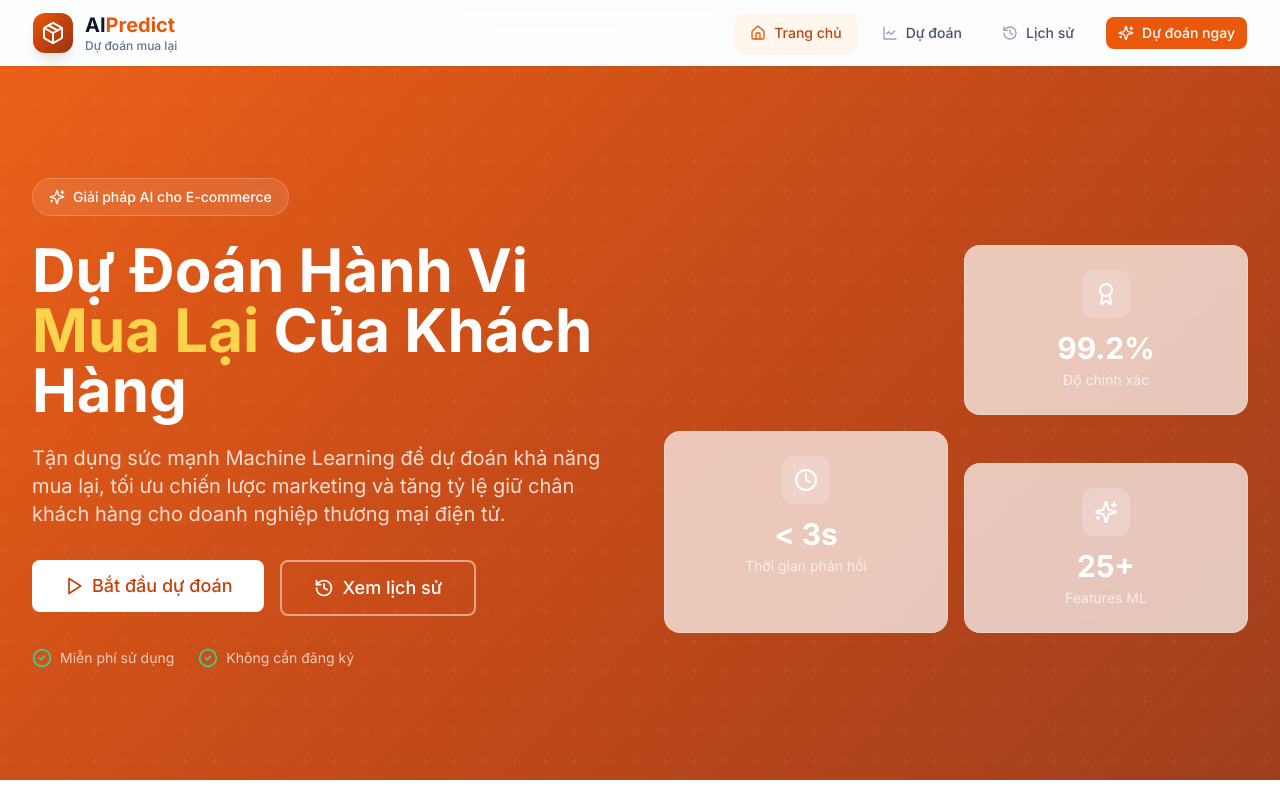
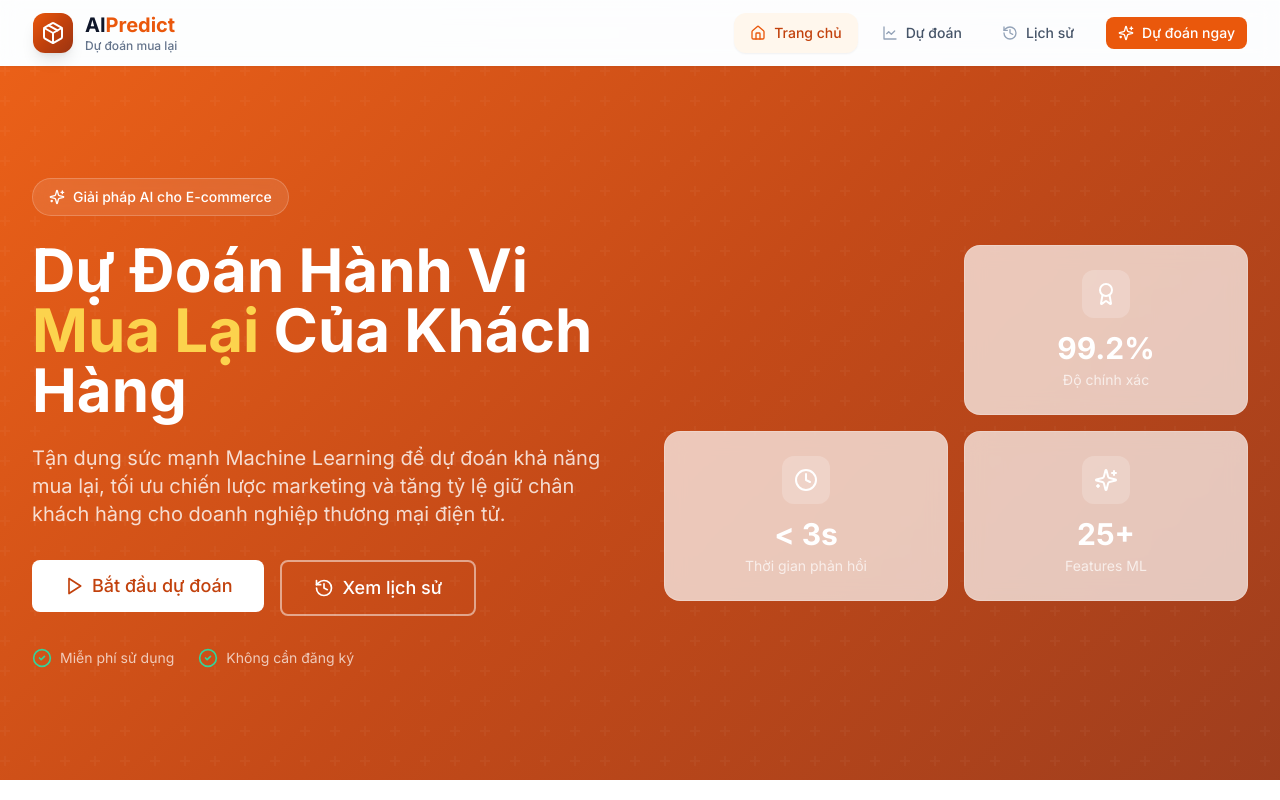
Before and after one commit to Silas1502/Predict_Repurchase_FE, a Next.js app: page / in a window 1280 px wide. Shown: the top 800 px of the page. Built offline with nearby package versions, Linux system fonts and the light colour scheme.

Commit message:
cap nhat frontend 31/3/2026 lan 2

```diff
--- a/src/app/page.tsx
+++ b/src/app/page.tsx
@@ -168,9 +168,7 @@ export default function HomePage() {
                 return (
                   <div
                     key={index}
-                    className={`glass rounded-2xl p-6 text-center animate-slide-up ${
-                      index % 2 === 1 ? 'mt-8' : ''
-                    }`}
+                    className="glass rounded-2xl p-6 text-center animate-slide-up h-full flex flex-col justify-center"
                     style={{ animationDelay: `${index * 100}ms` }}
                   >
                     <div className="w-12 h-12 bg-white/20 rounded-xl flex items-center justify-center mx-auto mb-3">
```
Also changed, not shown: 104 other files (tests, documents, lock files or other folders).
